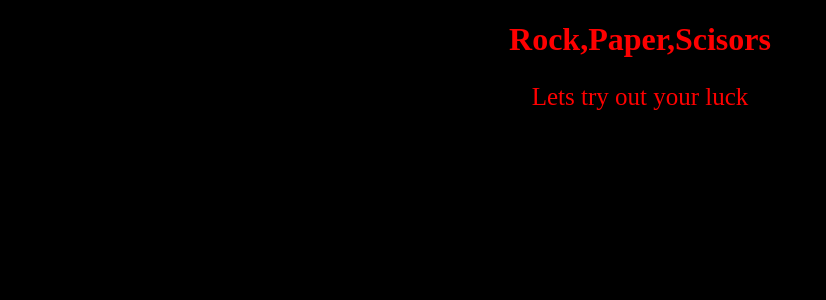
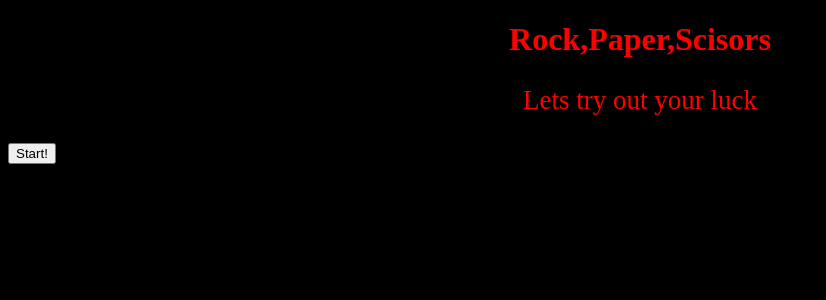
Before and after one commit to andy120396/spring21Team1, a Flask app: template templates/anzar.html in a window 1280 px wide. Shown: the top 300 px of the page, without its empty margins (0-826 px from the left). Run offline with Flask 2, Linux system fonts and the light colour scheme; the template is opened without the code that fills it, so the values that code supplies are empty.

Commit message:
add anzar.html

```diff
--- a/templates/anzar.html
+++ b/templates/anzar.html
@@ -8,8 +8,11 @@
 <style>
     h1 {text-align: center;}
     p{text-align: center;}
-    p{font-size: 25px;}
+    p{font-size: 27px;}
+
 </style>
+
+
 
 <body style="background-color:black;">
 
@@ -17,7 +20,7 @@
 
 <p style="color:red">Lets try out your luck</p>
 
-
+<button type="button" onclick="alert('Good Luck')"> Start!</button>
 
 </body>
 
```
